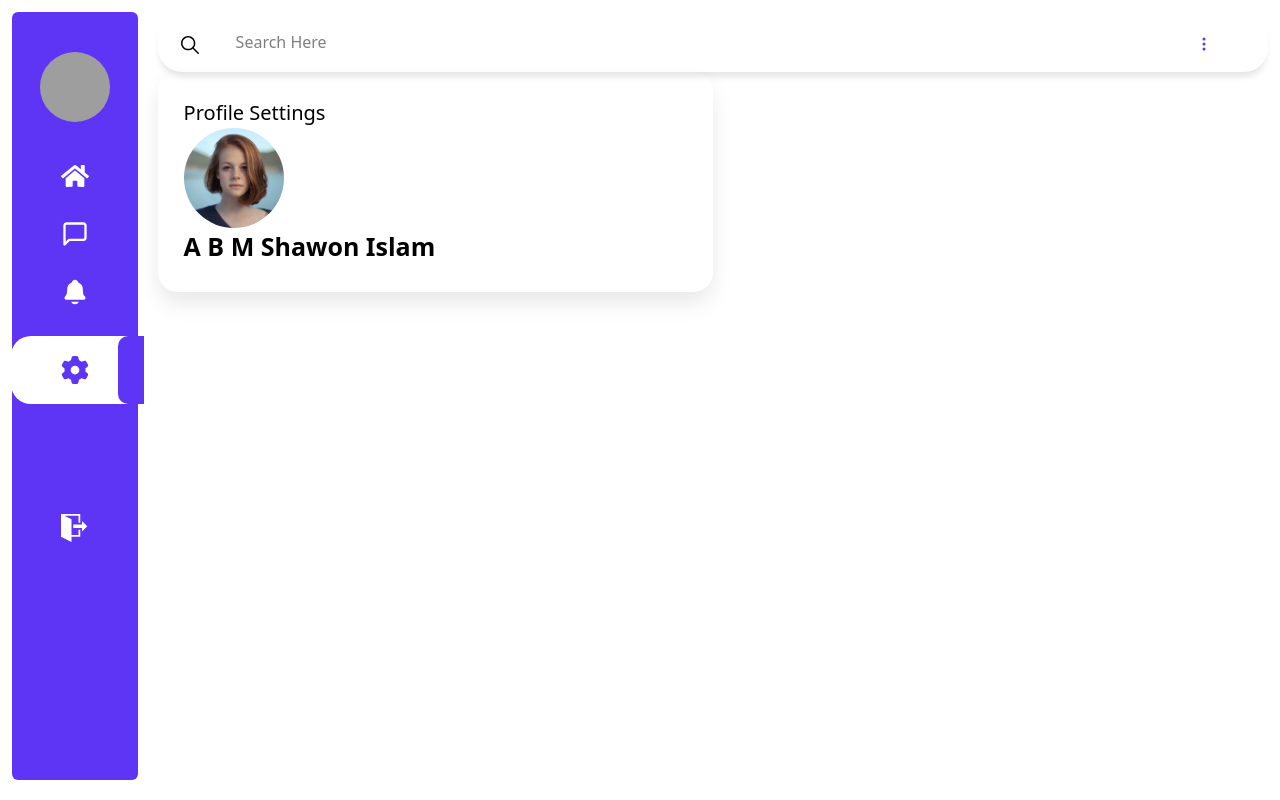
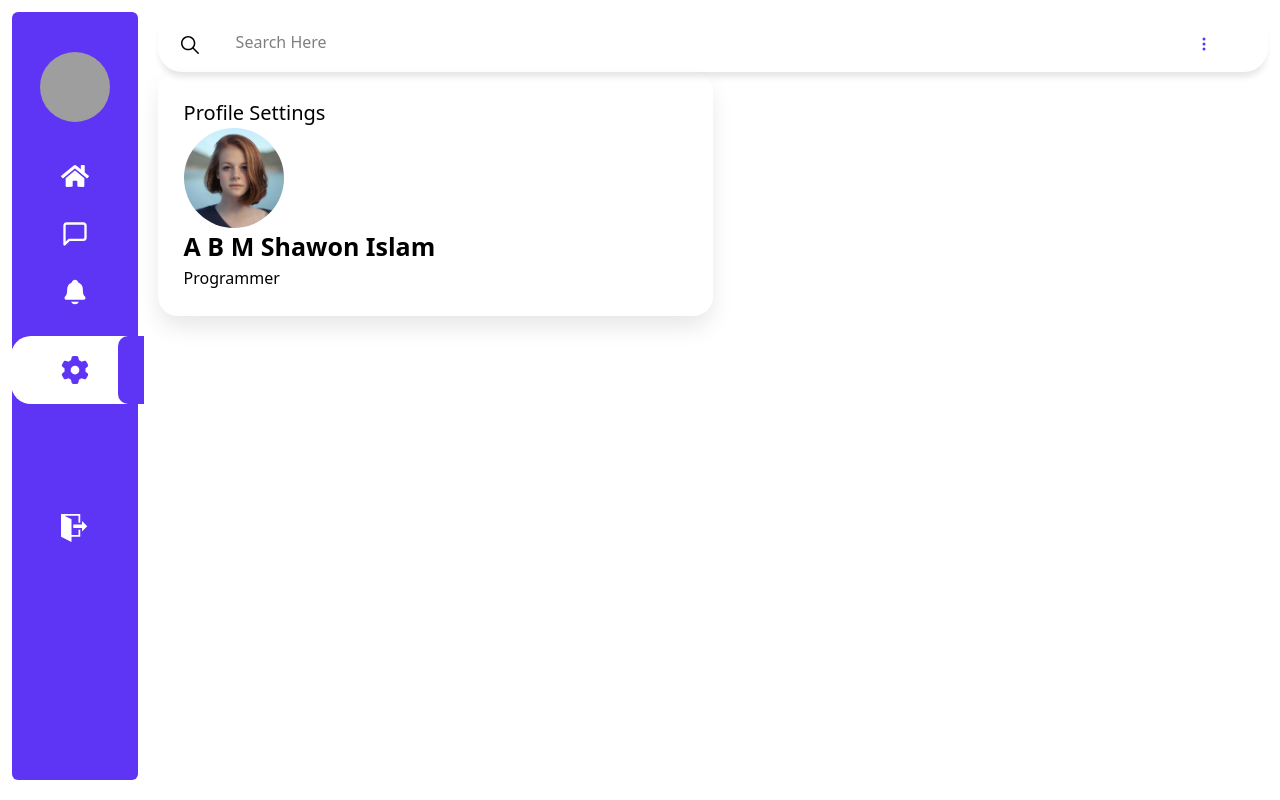
Before and after one commit to Subroto112001/ChatingApp, a React (Vite) app: page /settings in a window 1280 px wide. Built offline with nearby package versions, Linux system fonts and the light colour scheme; grey boxes are pictures that could not be loaded.

Commit message:
designed some pages

```diff
--- a/src/Component/AplicationPages/Settings.jsx
+++ b/src/Component/AplicationPages/Settings.jsx
@@ -28,6 +28,7 @@ const Settings = () => {
                 <h3 className="text-[25px] text-black font-semibold">
                   A B M Shawon Islam
                 </h3>
+    <p>Programmer</p>
               </div>
             </div>
           </div>
```
